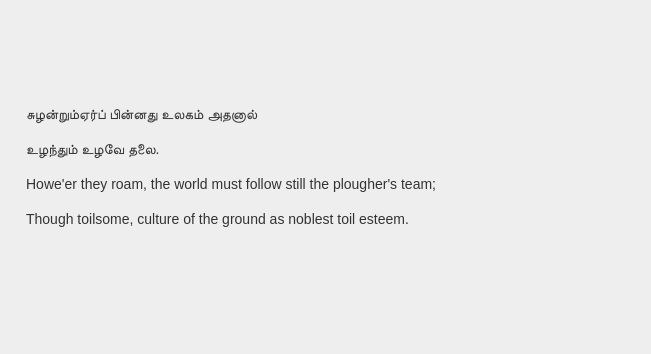
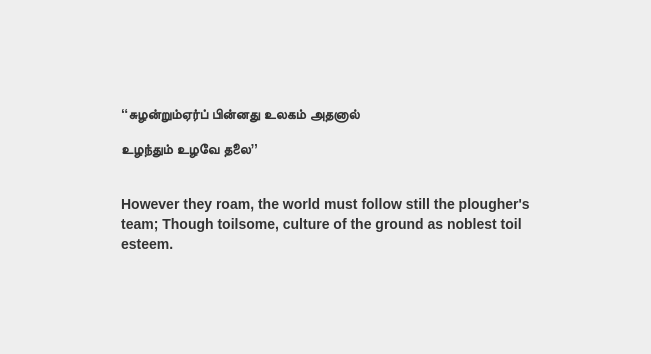
Before and after one commit to CrowdFarming/KisanMitra, a website: page static/index.html in a window 1280 px wide. Shown: the part 210-564 px from the top of the page, 629-1280 px from the left. Drawn offline with Linux system fonts and the light colour scheme; some packages are replaced by stand-ins of ours; no server answers.

Commit message:
UI touch-up

```diff
--- a/static/index.html
+++ b/static/index.html
@@ -91,20 +91,21 @@
                 </div>
 
 				</div>
-				<div class="col-md-6">
+				<div class="col-md-5 col-md-offset-1">
 				<div class="col-xs-12" style="height:50px;"></div>
 					<p style="font-size:1em;">
-						சுழன்றும்ஏர்ப் பின்னது உலகம் அதனால்
+						<strong>&lsquo;&lsquo;சுழன்றும்ஏர்ப் பின்னது உலகம் அதனால்</strong>
 					</p>
 					<p style="font-size:1em;">
-						உழந்தும் உழவே தலை.
+						<strong>உழந்தும் உழவே தலை&rsquo;&rsquo;</strong>
 					</p>
+					<br/>
 					<p style="font-size:1em;">
-						Howe'er they roam, the world must follow still the plougher's team;
+						<strong>However they roam, the world must follow still the plougher's team; &#10;Though toilsome, culture of the ground as noblest toil esteem.</strong>
 					</p>
-					<p style="font-size:1em;">
-						Though toilsome, culture of the ground as noblest toil esteem.
-					</p>
+					<!--p style="font-size:1em;">
+						<strong>Though toilsome, culture of the ground as noblest toil esteem.</strong>
+					</p-->
 				</div>
 				<!-- <p><a class="btn btn-primary btn-lg" href="#" role="button">Learn more &raquo;</a></p> -->
 				<div class="col-md-12 text-center">
@@ -209,7 +210,7 @@
                 </div>
             </div>
 			<div class="row">
-				<div class="col-md-10 col-md-offset-1" id="div-map" style="height: 600px;">
+				<div class="col-md-10 col-md-offset-1" id="div-map" style="height: 580px; box-shadow: 0 0 20px black;">
 				</div>
 			</div>
 		</div>
```
